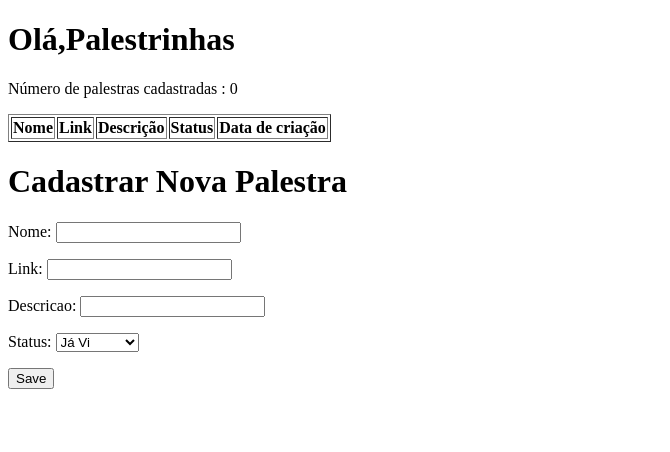
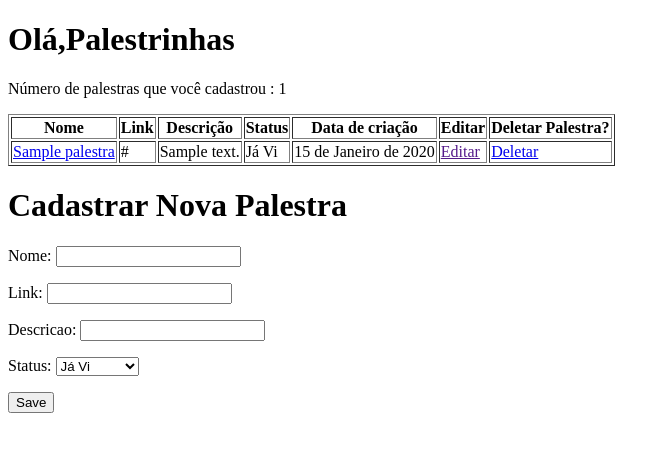
Before and after one commit to Carine-Neris/palestinhas, a Django app: page /palestras/by-user/ in a window 1280 px wide. Shown: the part 34-486 px from the top of the page, without its empty margins (0-670 px from the left). Run offline with Django 4.2, Linux system fonts and the light colour scheme; a user stored in the database is signed in; tables that the repository leaves empty hold one stand-in row (values such as "Sample post"); lists and menus that the app fills with data are empty.

Commit message:
Adicionado parte de deleção e cadastro de nova palestra na página do usuário

```diff
--- a/palestrinhas/admin.py
+++ b/palestrinhas/admin.py
@@ -4,8 +4,6 @@
 
 @admin.register(Palestras)
 class PalestrasAdmin(admin.ModelAdmin):
-    exclude = ('user',)
-
     def save_model(self, request, obj, form, change):
         obj.user = request.user
         obj.save()
--- a/palestrinhas/templates/palestras/palestras_by_user.html
+++ b/palestrinhas/templates/palestras/palestras_by_user.html
@@ -9,7 +9,8 @@
         <p><a href="{% url 'palestras'%}">Home</a></p>
     </nav>
     <h1>Olá,Palestrinhas</h1>
-    <p>Número de palestras cadastradas : {{ context|length }}</p>
+    <p>Número de palestras que você cadastrou : {{ palestras|length }}</p>
+    {% if palestras %}
     <table border="1">
         <tr>
             <th>Nome</th>
@@ -17,24 +18,30 @@
             <th>Descrição</th>
             <th>Status</th>
             <th>Data de criação</th>
+            <th>Editar</th>
+            <th>Deletar Palestra?</th>
         </tr>
-        {% for item in context %}
+        {% for palestra in palestras %}
             <tr>
-                <td><a href="{% url 'palestradetail' item.id %}">{{item.nome}}</a></td>
-                <td>{{item.link}}</td>
-                <td>{{item.descricao}}</td>
-                <td>{{item.status}}</td>
-                <td>{{item.data_criacao}}</td>
+                <td><a href="{% url 'palestradetail' palestra.id %}">{{palestra.nome}}</a></td>
+                <td>{{palestra.link}}</td>
+                <td>{{palestra.descricao}}</td>
+                <td>{{palestra.status}}</td>
+                <td>{{palestra.data_criacao}}</td>
+                <td><a href="">Editar</a></td>
+                <td><a href="{% url 'palestradelete' palestra.id %}">Deletar</a></td>
             </tr>
         {% endfor %}
     </table>
-    {% if request.user.is_authenticated %}
+    {% endif %}
+    <div>
         <h1>Cadastrar Nova Palestra</h1>
         <form action="{% url 'palestracreate' %}" method="post">
             {% csrf_token %}
             {{ form.as_p }}
             <button type="submit">Save</button>
         </form>
-    {% endif %}
+    </div>
+
 </body>
 </html>
--- a/palestrinhas/urls.py
+++ b/palestrinhas/urls.py
@@ -7,10 +7,11 @@
 
 urlpatterns = [
     path('', views.palestras, name='palestras'),
+    path('palestras/by-user/',views.palestras_by_user,name='palestrasuser'),
+
     path('palestra/create/', views.palestra_create, name='palestracreate'),
     path('palestra/<int:pk>/delete', views.palestra_delete, name='palestradelete'),
     path('palestra/detail/<int:pk>/', views.palestra_detail, name='palestradetail'),
-    path('palestras/by-user/',views.palestras_by_user,name='palestrasuser'),
     path('palestra/<int:palestra_id>/comentar/', views.adicionar_comentario, name='comentario'),
     path('palestra/edit/<int:pk>',views.palestra_edit,name='palestraedit'),
 
--- a/palestrinhas/views.py
+++ b/palestrinhas/views.py
@@ -1,3 +1,5 @@
+from lib2to3.fixes.fix_input import context
+
 from django.shortcuts import render, redirect,get_object_or_404
 
 from .models import Palestras, Comentarios
@@ -13,7 +15,7 @@
 def palestras_by_user(request):
     palestras = Palestras.objects.filter(user=request.user.id)
     form = PalestraForm()
-    context = {'palestas': palestras, 'form': form}
+    context = {'palestras': palestras, 'form': form}
     return render(request,'palestras/palestras_by_user.html', context)
 
 
@@ -22,14 +24,19 @@
         form = PalestraForm(request.POST)
         if form.is_valid():
             form = form.save(commit=False)
+            form.user=request.user
             form.save()
     return redirect('palestras')
 
 
 def palestra_delete(request, pk):
     palestra = Palestras.objects.get(pk=pk)
-    palestra.delete()
-    return redirect('palestras')
+    if request.method == 'POST':
+        palestra.delete()
+        return redirect('palestras')
+    else:
+        context = {'palestra': palestra}
+        return render(request, 'palestras/delete_palestra.html',context)
 
 
 def palestra_detail(request, pk):
```
Also changed, not shown: palestrinhas/templates/palestras/delete_palestra.html (added, +14 -0 lines), palestrinhas/templates/palestras/index.html (+6 -6 lines).
